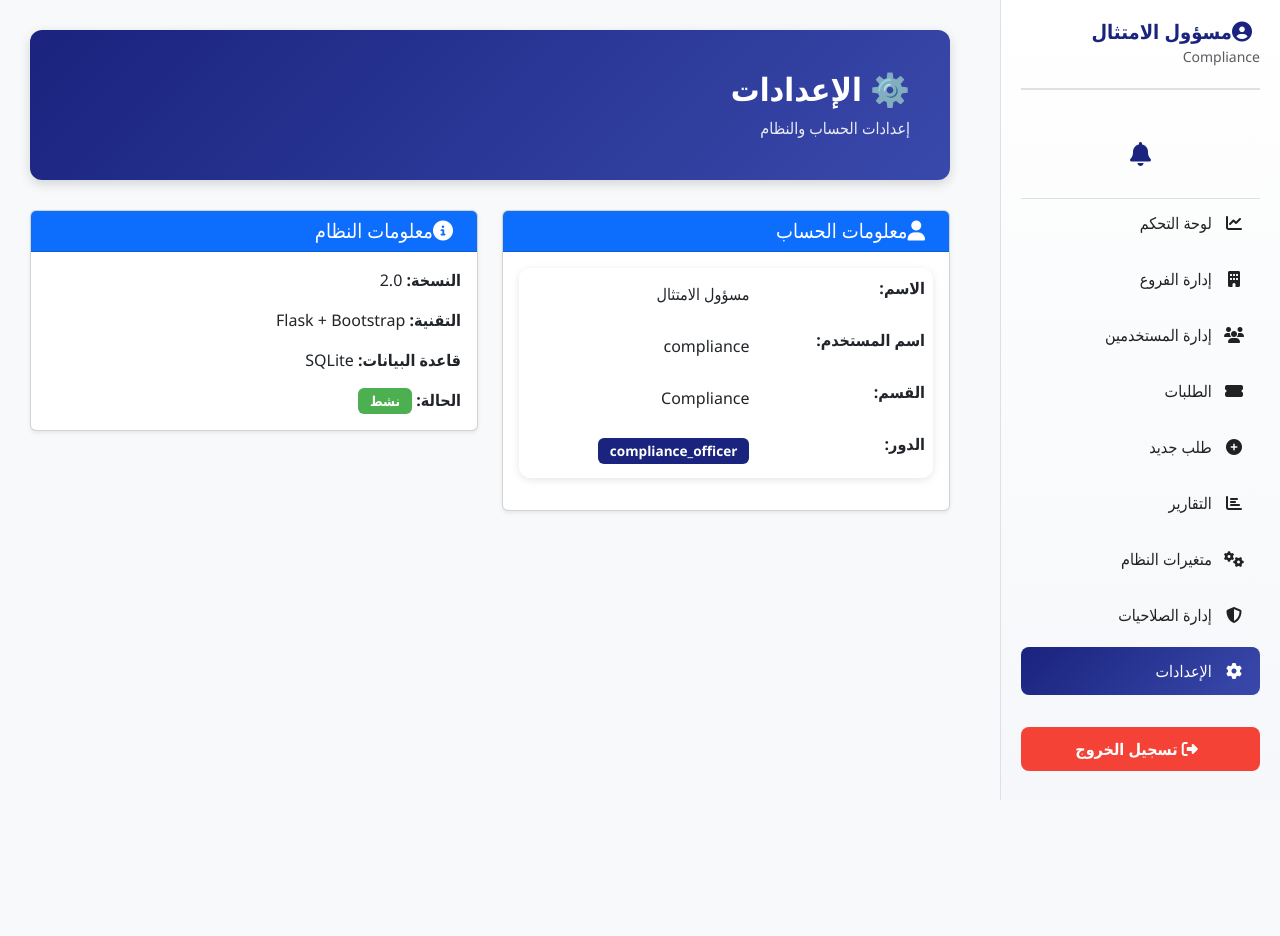
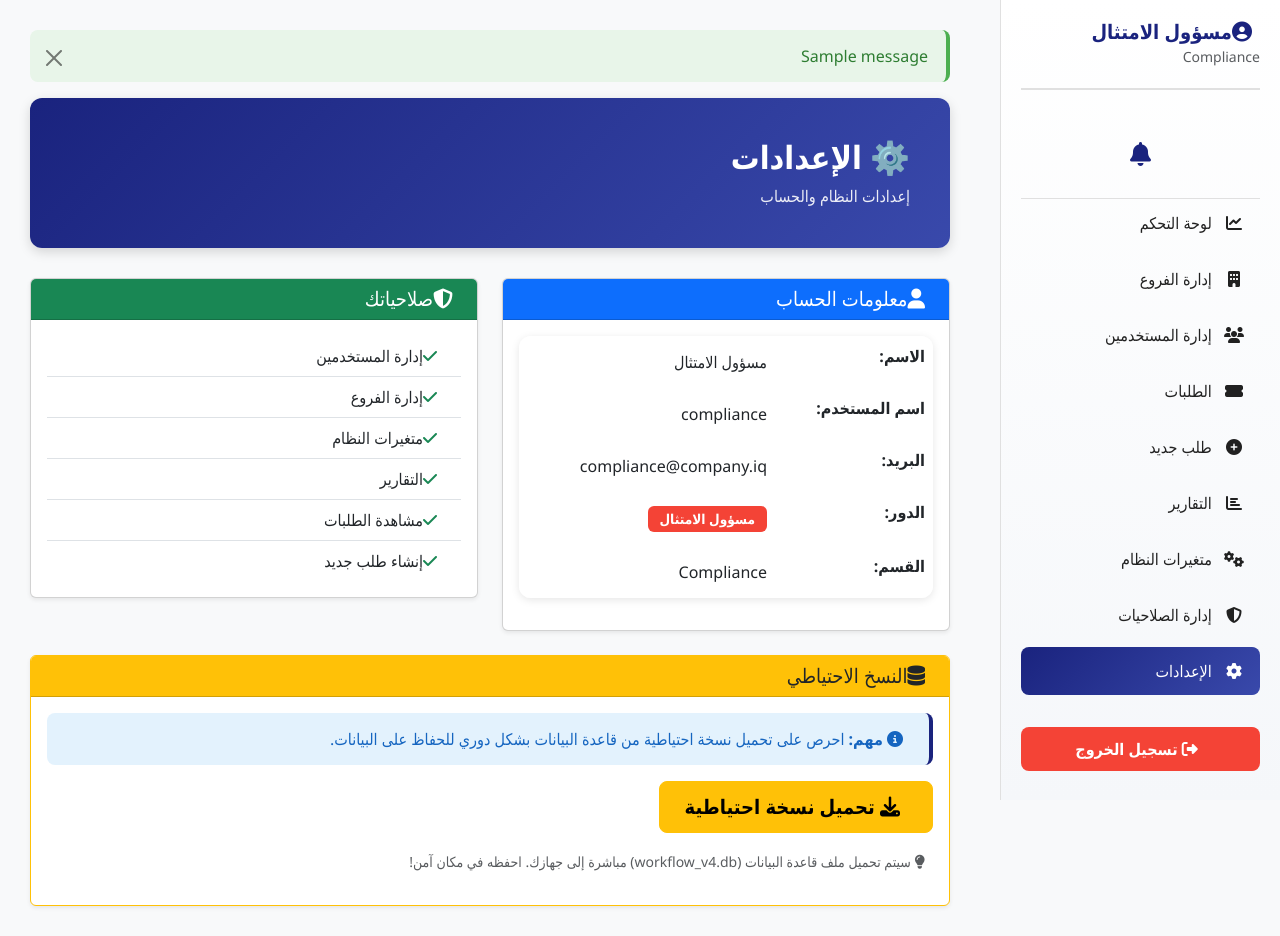
Before and after one commit to senesikakashi-design/hawkama, a Flask app: page /settings in a window 1280 px wide. Before the commit the page ends 800 px from the top, so only its background shows below. Run offline with Flask 3, Linux system fonts and the light colour scheme; a user stored in the database is signed in; tables that the repository leaves empty hold one stand-in row (values such as "Sample post"); one stand-in notice (Sample message) is shown; data that the repository does not hold is empty.

Commit message:
Update settings.html

```diff
--- a/templates/settings.html
+++ b/templates/settings.html
@@ -3,7 +3,7 @@
 <head>
     <meta charset="UTF-8">
     <meta name="viewport" content="width=device-width, initial-scale=1.0">
-    <title>الإعدادات - نظام الحوكمة</title>
+    <title>الإعدادات</title>
     <link href="https://cdn.jsdelivr.net/npm/bootstrap@5.3.0/dist/css/bootstrap.rtl.min.css" rel="stylesheet">
     <link rel="stylesheet" href="https://cdnjs.cloudflare.com/ajax/libs/font-awesome/6.4.0/css/all.min.css">
     <link rel="stylesheet" href="{{ url_for('static', filename='css/style.css') }}">
@@ -12,21 +12,33 @@
     {% include 'sidebar.html' %}
 
     <div class="main-content">
+        {% with messages = get_flashed_messages(with_categories=true) %}
+            {% if messages %}
+                {% for category, message in messages %}
+                    <div class="alert alert-{{ category }} alert-dismissible fade show">
+                        {{ message }}
+                        <button type="button" class="btn-close" data-bs-dismiss="alert"></button>
+                    </div>
+                {% endfor %}
+            {% endif %}
+        {% endwith %}
+
         <div class="page-header">
             <h1>⚙️ الإعدادات</h1>
-            <p>إعدادات الحساب والنظام</p>
+            <p>إعدادات النظام والحساب</p>
         </div>
 
         <div class="row">
-            <div class="col-md-6">
-                <div class="card shadow-sm mb-4">
+            <!-- معلومات الحساب -->
+            <div class="col-md-6 mb-4">
+                <div class="card shadow-sm">
                     <div class="card-header bg-primary text-white">
                         <h5 class="mb-0"><i class="fas fa-user ms-2"></i>معلومات الحساب</h5>
                     </div>
                     <div class="card-body">
                         <table class="table table-borderless">
                             <tr>
-                                <th>الاسم:</th>
+                                <th width="150">الاسم:</th>
                                 <td>{{ user.full_name }}</td>
                             </tr>
                             <tr>
@@ -34,32 +46,98 @@
                                 <td>{{ user.username }}</td>
                             </tr>
                             <tr>
-                                <th>القسم:</th>
-                                <td>{{ user.department }}</td>
+                                <th>البريد:</th>
+                                <td>{{ user.email or 'غير محدد' }}</td>
                             </tr>
                             <tr>
                                 <th>الدور:</th>
-                                <td><span class="badge badge-primary">{{ user.role }}</span></td>
+                                <td>
+                                    {% if user.role == 'compliance_officer' %}
+                                        <span class="badge badge-danger">مسؤول الامتثال</span>
+                                    {% elif user.role == 'general_manager' %}
+                                        <span class="badge badge-primary">مدير عام</span>
+                                    {% elif user.role == 'department_head' %}
+                                        <span class="badge badge-warning">رئيس قسم</span>
+                                    {% else %}
+                                        <span class="badge badge-success">موظف</span>
+                                    {% endif %}
+                                </td>
+                            </tr>
+                            <tr>
+                                <th>القسم:</th>
+                                <td>{{ user.department }}</td>
                             </tr>
                         </table>
                     </div>
                 </div>
             </div>
 
-            <div class="col-md-6">
-                <div class="card shadow-sm mb-4">
-                    <div class="card-header bg-primary text-white">
-                        <h5 class="mb-0"><i class="fas fa-info-circle ms-2"></i>معلومات النظام</h5>
+            <!-- الصلاحيات -->
+            <div class="col-md-6 mb-4">
+                <div class="card shadow-sm">
+                    <div class="card-header bg-success text-white">
+                        <h5 class="mb-0"><i class="fas fa-shield-alt ms-2"></i>صلاحياتك</h5>
                     </div>
                     <div class="card-body">
-                        <p><strong>النسخة:</strong> 2.0</p>
-                        <p><strong>التقنية:</strong> Flask + Bootstrap</p>
-                        <p><strong>قاعدة البيانات:</strong> SQLite</p>
-                        <p class="mb-0"><strong>الحالة:</strong> <span class="badge badge-success">نشط</span></p>
+                        <ul class="list-group list-group-flush">
+                            {% if user.role == 'compliance_officer' or user.permissions.can_manage_users %}
+                            <li class="list-group-item"><i class="fas fa-check text-success ms-2"></i>إدارة المستخدمين</li>
+                            {% endif %}
+
+                            {% if user.role == 'compliance_officer' or user.permissions.can_manage_branches %}
+                            <li class="list-group-item"><i class="fas fa-check text-success ms-2"></i>إدارة الفروع</li>
+                            {% endif %}
+
+                            {% if user.role == 'compliance_officer' or user.permissions.can_manage_system_vars %}
+                            <li class="list-group-item"><i class="fas fa-check text-success ms-2"></i>متغيرات النظام</li>
+                            {% endif %}
+
+                            {% if user.role == 'compliance_officer' or user.permissions.can_view_reports %}
+                            <li class="list-group-item"><i class="fas fa-check text-success ms-2"></i>التقارير</li>
+                            {% endif %}
+
+                            {% if user.role in ['compliance_officer', 'general_manager', 'department_head'] or user.permissions.can_view_requests %}
+                            <li class="list-group-item"><i class="fas fa-check text-success ms-2"></i>مشاهدة الطلبات</li>
+                            {% endif %}
+
+                            <li class="list-group-item"><i class="fas fa-check text-success ms-2"></i>إنشاء طلب جديد</li>
+                        </ul>
                     </div>
                 </div>
             </div>
         </div>
+
+        <!-- النسخ الاحتياطي -->
+        {% if user.role == 'compliance_officer' %}
+        <div class="row">
+            <div class="col-md-12">
+                <div class="card shadow-sm border-warning">
+                    <div class="card-header bg-warning text-dark">
+                        <h5 class="mb-0"><i class="fas fa-database ms-2"></i>النسخ الاحتياطي</h5>
+                    </div>
+                    <div class="card-body">
+                        <div class="alert alert-info">
+                            <i class="fas fa-info-circle ms-2"></i>
+                            <strong>مهم:</strong> احرص على تحميل نسخة احتياطية من قاعدة البيانات بشكل دوري للحفاظ على البيانات.
+                        </div>
+
+                        <a href="{{ url_for('download_backup') }}" class="btn btn-warning btn-lg">
+                            <i class="fas fa-download ms-2"></i>
+                            تحميل نسخة احتياطية
+                        </a>
+
+                        <p class="mt-3 text-muted">
+                            <small>
+                                <i class="fas fa-lightbulb ms-2"></i>
+                                سيتم تحميل ملف قاعدة البيانات (workflow_v4.db) مباشرة إلى جهازك.
+                                احفظه في مكان آمن!
+                            </small>
+                        </p>
+                    </div>
+                </div>
+            </div>
+        </div>
+        {% endif %}
     </div>
 
     <script src="https://cdn.jsdelivr.net/npm/bootstrap@5.3.0/dist/js/bootstrap.bundle.min.js"></script>
```
